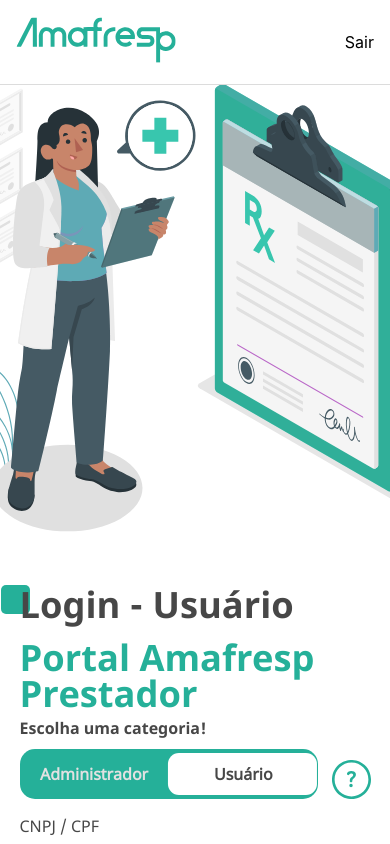
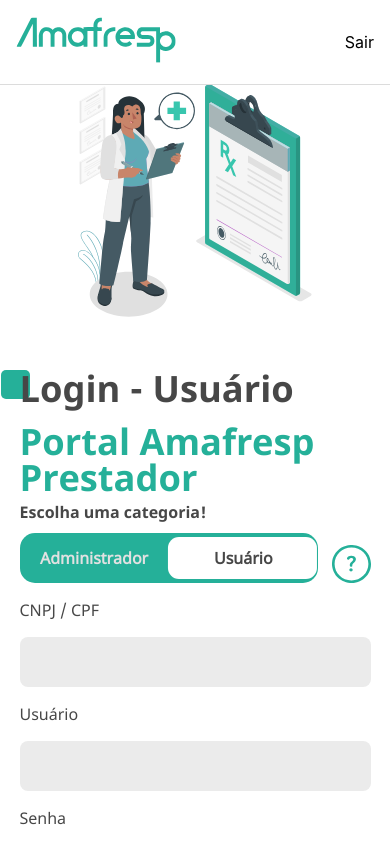
Before and after one commit to hunterkoon/AmafrespPrestador, a React (Create React App) app: page /#/ in a window 390 px wide. Shown: the top 844 px of the page. Built offline with nearby package versions, Linux system fonts and the light colour scheme.

Commit message:
validar com lucas

```diff
--- a/src/Pages/Conta/Home.css
+++ b/src/Pages/Conta/Home.css
@@ -42,9 +42,12 @@
     position: inherit;
   }
   .div-main-home {
+    display: flex;
+    flex-direction: column;
     justify-content: space-around;
     width: 90%;
     height: 100vh;
+    margin: 0 auto;
   }
   .div-main-home img {
     width: 90%;
--- a/src/Pages/Login.css
+++ b/src/Pages/Login.css
@@ -77,6 +77,13 @@
 }
 
 @media only screen and (max-width: 1024px) {
+
+    .div-img-login img {
+        display: flex;
+        position: relative;
+        width: 60%;
+        margin: 0 auto;
+    }
     .div-main-login {
         display: flex;
         flex-direction: column;
--- a/src/Pages/Shared/ItemMenu.jsx
+++ b/src/Pages/Shared/ItemMenu.jsx
@@ -5,7 +5,7 @@
 const ItemMenu = ({ ...props }) => {
   return (
     <li className="li-item-menu">
-      <a style={{ cursor: 'pointer' }} onClick={props.clicked}>
+      <a style={{ cursor: 'pointer' }} onClick={props.clicked} href='/.'>
         <img src={props.srcItem} alt={props.alt} />
         {props.item}
         <img
```
